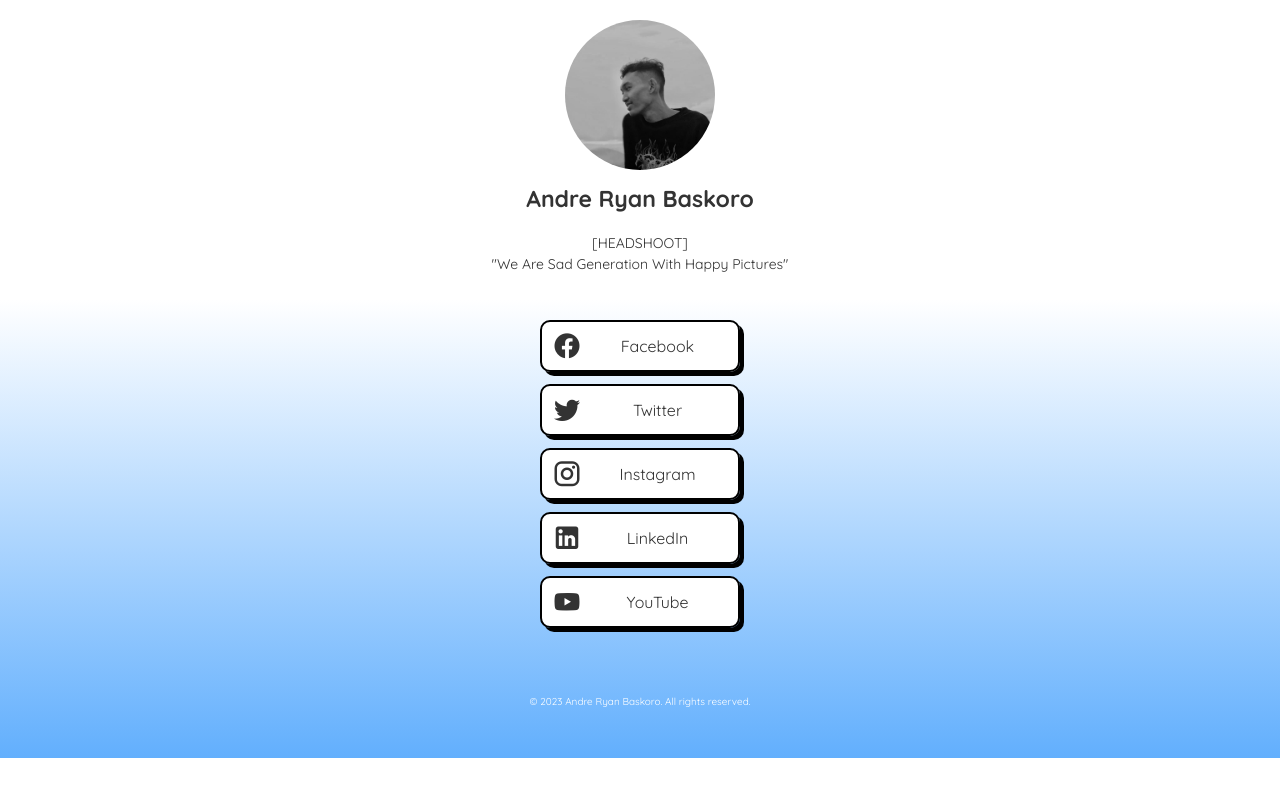
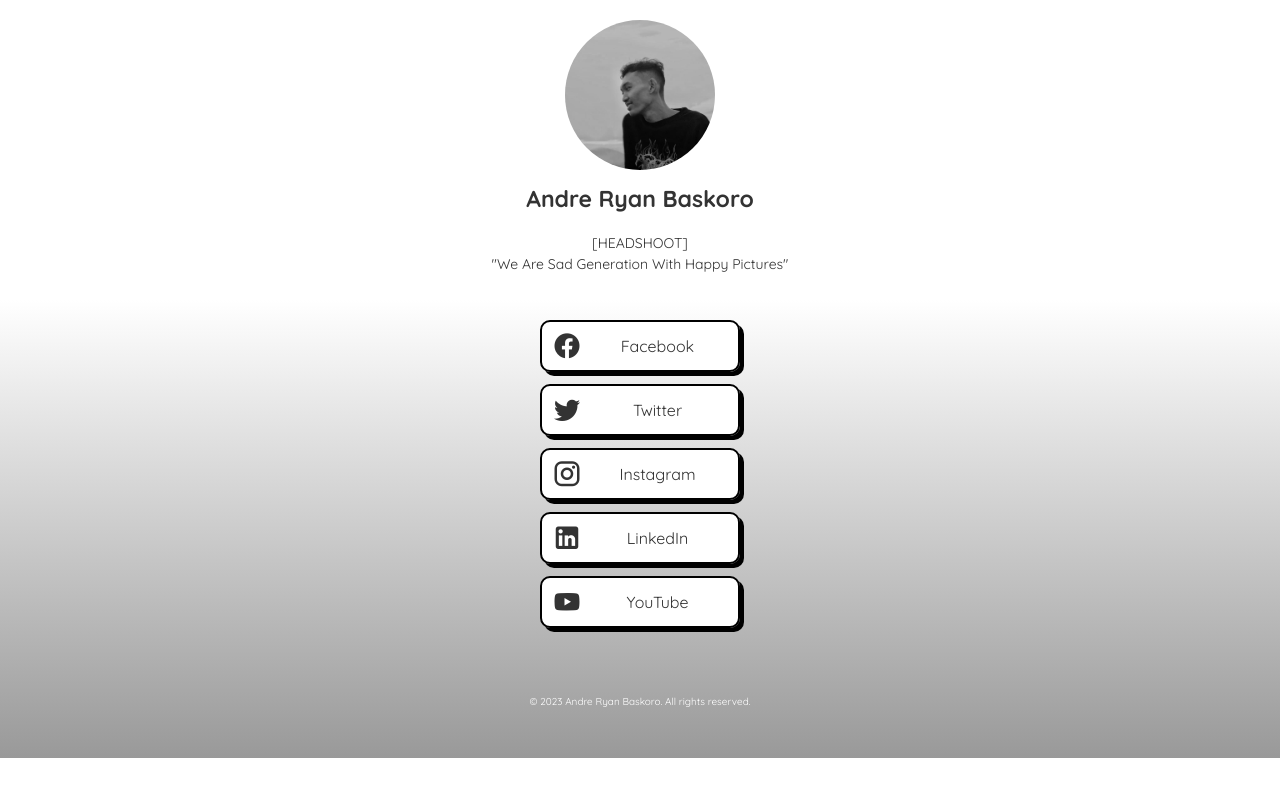
Before and after one commit to andreryanbaskoro/profile, a plain HTML site: page index.html in a window 1280 px wide. Drawn offline with Linux system fonts and the light colour scheme.

Commit message:
Update style.css

```diff
--- a/style.css
+++ b/style.css
@@ -8,7 +8,7 @@
   }
 
   html{
-    background: linear-gradient(to bottom, #ffffff 300px, #62affd); /* Gradient latar belakang dari atas ke bawah */
+    background: linear-gradient(to bottom, #ffffff 300px, #999999); /* Gradient latar belakang dari atas ke bawah */
 
   }
 
```
